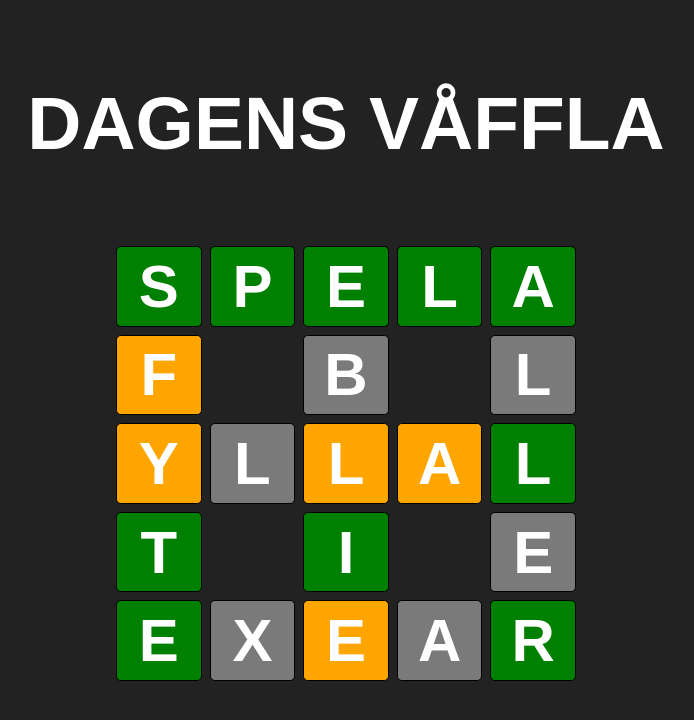
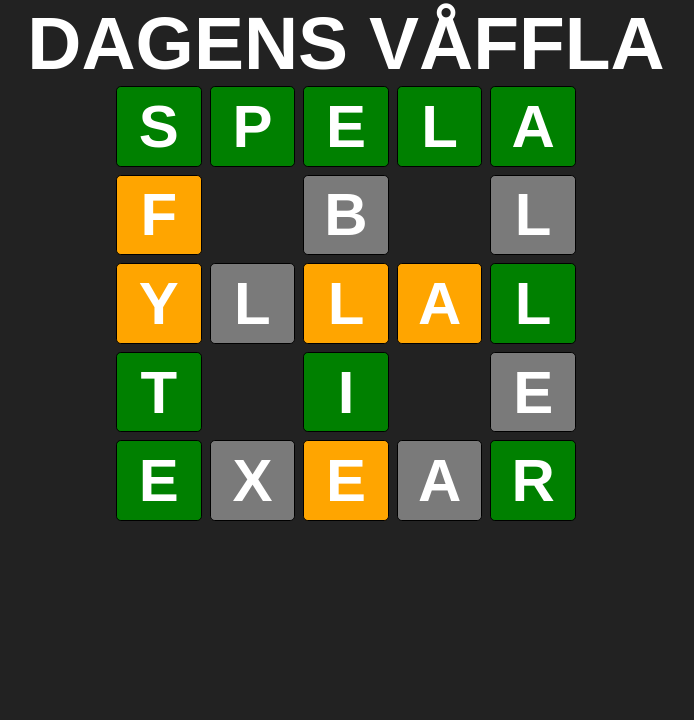
Before and after one commit to 4l3x91/Vaaffla, a plain HTML site: page index.html in a window 1280 px wide. Shown: the whole page, without its empty margins (294-988 px from the left). Drawn offline with Linux system fonts and the light colour scheme.

Commit message:
commit test

```diff
--- a/style.css
+++ b/style.css
@@ -25,7 +25,6 @@ h1 {
     font-size: 75px;
     text-align: center;
     text-transform: uppercase;
-    margin: 5rem;
 }
 
 #grid div {
```
